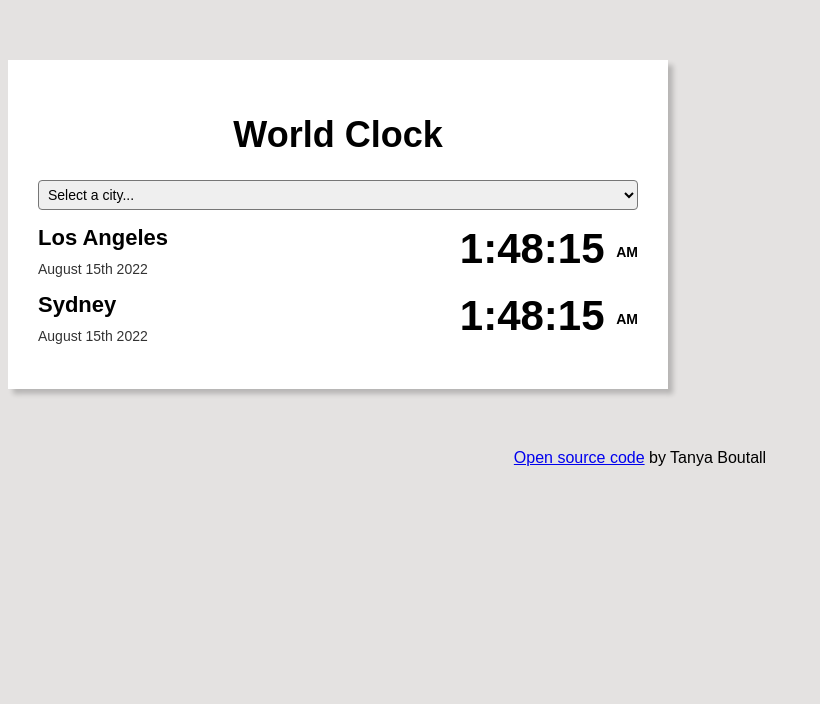
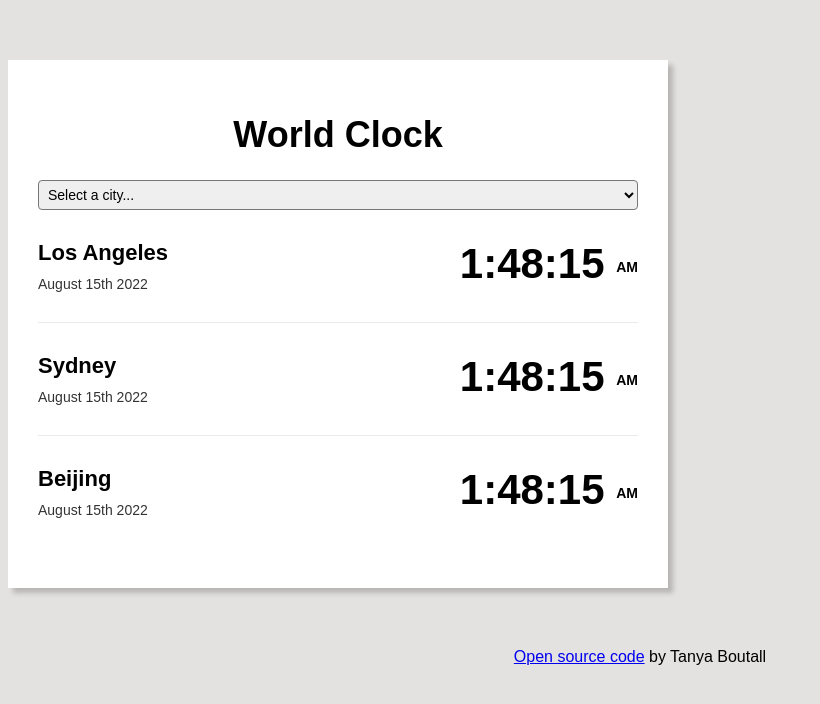
Before and after one commit to tanya-rw-b/world-clock-app, a plain HTML site: page index.html in a window 1280 px wide. Shown: the whole page, without its empty margins (0-820 px from the left). Drawn offline with nearby package versions, Linux system fonts and the light colour scheme; a script that the page names is missing.

Commit message:
CSS tweaks

```diff
--- a/index.html
+++ b/index.html
@@ -36,6 +36,14 @@
         </div>
         <div class="time">1:48:15 <small>AM</small></div>
       </div>
+
+      <div class="city">
+        <div class="city-date">
+          <h2>Beijing</h2>
+          <div class="date">August 15th 2022</div>
+        </div>
+        <div class="time">1:48:15 <small>AM</small></div>
+      </div>
       <!-- container div below -->
     </div>
 
--- a/src/styles.css
+++ b/src/styles.css
@@ -5,7 +5,7 @@ body {
 
 .container {
   max-width: 600px;
-  margin: 0 auto;
+  margin: 60px auto;
   background-color: white;
   padding: 30px;
   margin: 60px 0;
@@ -23,7 +23,6 @@ select {
 
 h1 {
   text-align: center;
-
   font-size: 36px;
 }
 
@@ -36,7 +35,13 @@ h2 {
 .city {
   display: flex;
   justify-content: space-between;
-  margin: 15px 0px;
+  margin: 10px 0px;
+  padding: 20px 0;
+  border-bottom: 1px solid rgb(236, 234, 234);
+}
+
+.city:last-child {
+  border: none;
 }
 
 .time {
@@ -51,6 +56,7 @@ h2 {
 .date {
   opacity: 0.8;
   font-size: 14px;
+  padding: 0 0 10px 0;
 }
 
 footer {
```
